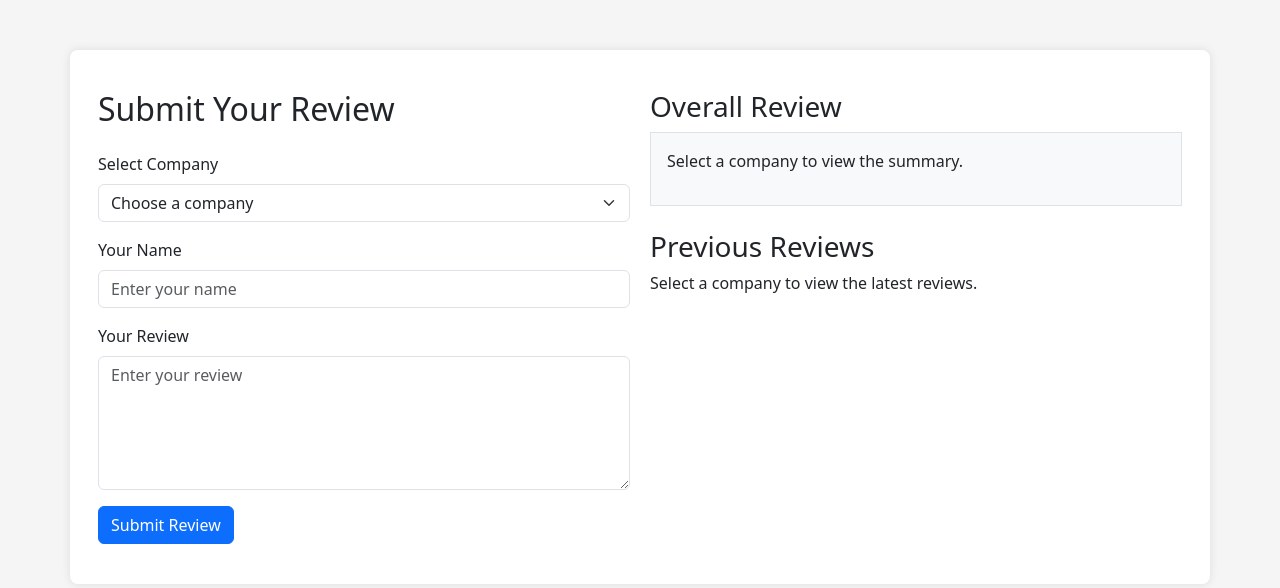
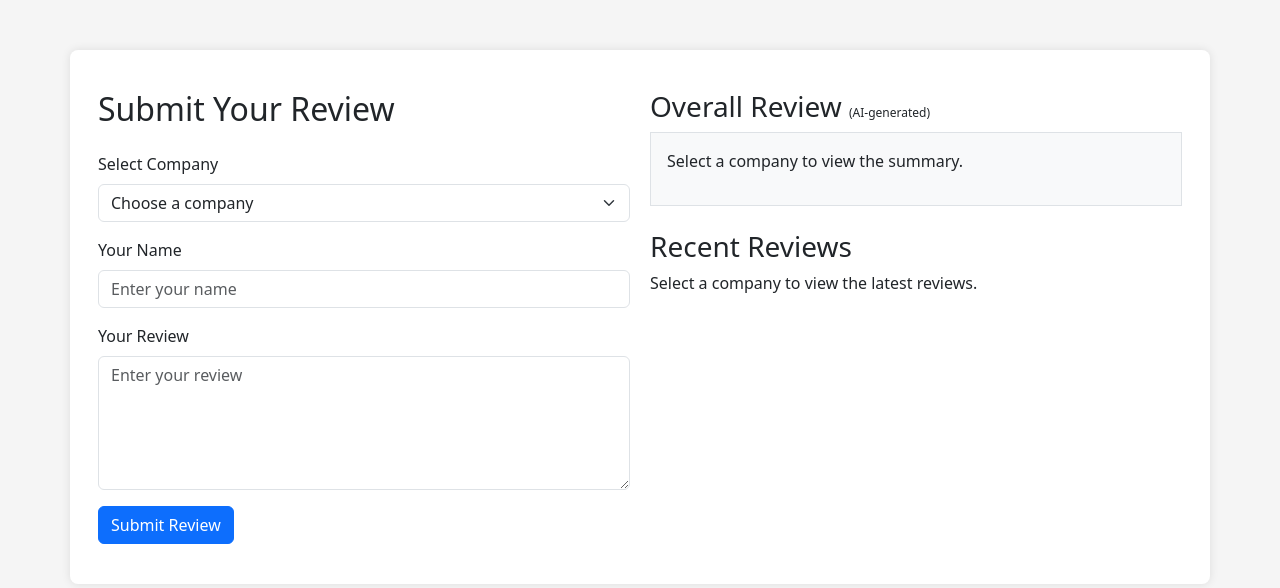
Before and after one commit to VasaChiranjeevi/AI-Powered-Sentiment-Analysis-of-Customer-Reviews, a Python web app: template SentimentAnalysis/analysis/templates/index.html in a window 1280 px wide. Shown: the top 588 px of the page. Run offline with Jinja, Linux system fonts and the light colour scheme; the template is opened without the code that fills it, so the values that code supplies are empty.

Commit message:
UI changes

```diff
--- a/SentimentAnalysis/analysis/templates/index.html
+++ b/SentimentAnalysis/analysis/templates/index.html
@@ -69,13 +69,13 @@
 
             <!-- Right side: AI-Generated Summary and Previous Reviews -->
             <div class="col-md-6">
-                <h3>Overall Review</h3>
+                <h3>Overall Review <span style="font-size: 12px;">(AI-generated)</span></h3>
                 <div id="aiSummary" class="border p-3 bg-light mb-4">
                     <p id="summaryText">Select a company to view the summary.</p>
                 </div>
 
                 <!-- Previous Reviews Section -->
-                <h3>Previous Reviews</h3>
+                <h3>Recent Reviews</h3>
                 <div id="oldReviews">
                     <p>Select a company to view the latest reviews.</p>
                 </div>
--- a/SentimentAnalysis/analysis/views.py
+++ b/SentimentAnalysis/analysis/views.py
@@ -17,7 +17,7 @@ def index(request):
 def get_reviews(request, company_id):
     try:
         # Ensure that the company exists
-        company = get_object_or_404(Company, pk=company_id)
+        company = get_object_or_404(Company,pk=company_id)
         reviews = Review.objects.filter(company_id=company_id).order_by('-date_created')[:2]
         summary = Summary.objects.filter(company_id=company_id).first()
 
```
